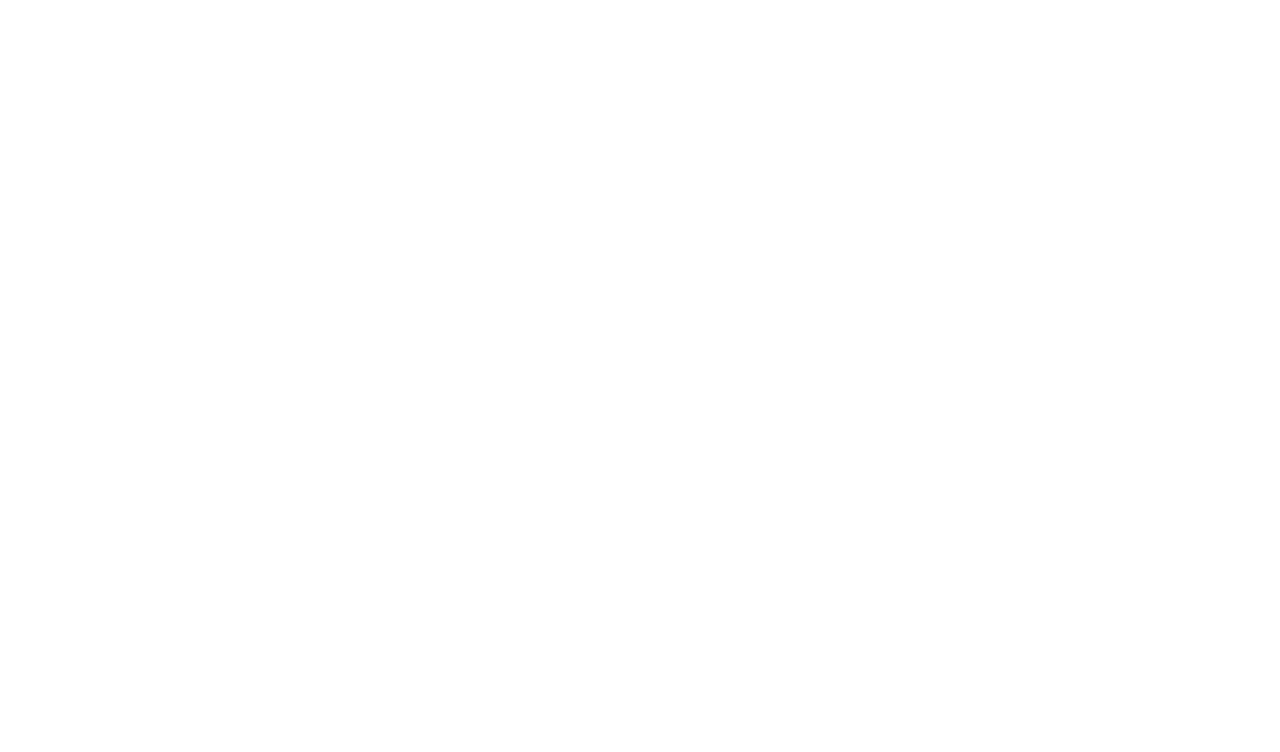
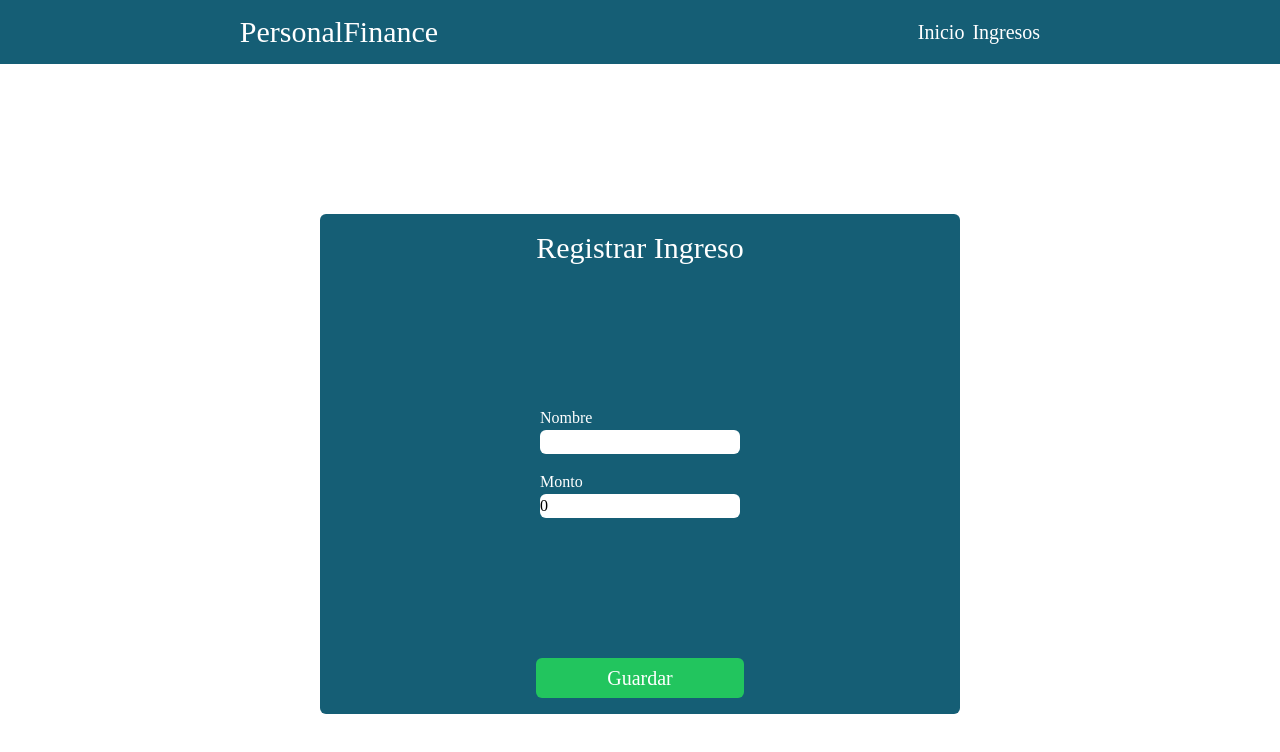
Before and after one commit to Barboza13/personal-finance, a Vue app: page /incomes in a window 1280 px wide. Before the commit this address had no page. Shown: the top 752 px of the page. Built offline with nearby package versions, Linux system fonts and the light colour scheme.

Commit message:
Added IncomeView, interfaces, IncomeService and configure routes for services.

```diff
--- a/src/components/NavBar.vue
+++ b/src/components/NavBar.vue
@@ -4,14 +4,19 @@
   <nav class="flex justify-around items-center h-16 bg-cyan-800">
     <section>
       <router-link to="/">
-        <h1 class="text-3xl text-white">Title</h1>
+        <h1 class="text-3xl text-white">PersonalFinance</h1>
       </router-link>
     </section>
     <section>
-      <ul class="gap-2">
+      <ul class="flex justify-center items-center gap-2">
         <li>
           <router-link to="/">
             <h1 class="text-xl text-white">Inicio</h1>
+          </router-link>
+        </li>
+        <li>
+          <router-link to="/incomes">
+            <h1 class="text-xl text-white">Ingresos</h1>
           </router-link>
         </li>
       </ul>
--- /dev/null
+++ b/src/interfaces/interfaces.ts
@@ -0,0 +1,4 @@
+export interface Income {
+  name: string
+  amount: number
+}
--- a/src/output.css
+++ b/src/output.css
@@ -558,12 +558,72 @@ video {
   display: flex;
 }
 
+.grid {
+  display: grid;
+}
+
+.h-10 {
+  height: 2.5rem;
+}
+
 .h-16 {
   height: 4rem;
 }
 
+.h-\[500px\] {
+  height: 500px;
+}
+
+.h-full {
+  height: 100%;
+}
+
+.w-52 {
+  width: 13rem;
+}
+
+.w-\[50\%\] {
+  width: 50%;
+}
+
+.w-full {
+  width: 100%;
+}
+
+.list-disc {
+  list-style-type: disc;
+}
+
+.grid-cols-1 {
+  grid-template-columns: repeat(1, minmax(0, 1fr));
+}
+
+.flex-col {
+  flex-direction: column;
+}
+
+.place-content-center {
+  place-content: center;
+}
+
+.items-start {
+  align-items: flex-start;
+}
+
 .items-center {
   align-items: center;
+}
+
+.justify-start {
+  justify-content: flex-start;
+}
+
+.justify-center {
+  justify-content: center;
+}
+
+.justify-between {
+  justify-content: space-between;
 }
 
 .justify-around {
@@ -574,9 +634,37 @@ video {
   gap: 0.5rem;
 }
 
+.gap-4 {
+  gap: 1rem;
+}
+
+.rounded-md {
+  border-radius: 0.375rem;
+}
+
 .bg-cyan-800 {
   --tw-bg-opacity: 1;
   background-color: rgb(21 94 117 / var(--tw-bg-opacity, 1));
+}
+
+.bg-gray-500 {
+  --tw-bg-opacity: 1;
+  background-color: rgb(107 114 128 / var(--tw-bg-opacity, 1));
+}
+
+.bg-green-500 {
+  --tw-bg-opacity: 1;
+  background-color: rgb(34 197 94 / var(--tw-bg-opacity, 1));
+}
+
+.bg-red-500 {
+  --tw-bg-opacity: 1;
+  background-color: rgb(239 68 68 / var(--tw-bg-opacity, 1));
+}
+
+.py-4 {
+  padding-top: 1rem;
+  padding-bottom: 1rem;
 }
 
 .text-3xl {
@@ -587,6 +675,11 @@ video {
 .text-xl {
   font-size: 1.25rem;
   line-height: 1.75rem;
+}
+
+.text-black {
+  --tw-text-opacity: 1;
+  color: rgb(0 0 0 / var(--tw-text-opacity, 1));
 }
 
 .text-white {
@@ -605,3 +698,21 @@ video {
 
   font-style: normal;
 }
+
+@media (min-width: 1024px) {
+  .lg\:h-screen {
+    height: 100vh;
+  }
+
+  .lg\:w-1\/2 {
+    width: 50%;
+  }
+
+  .lg\:w-full {
+    width: 100%;
+  }
+
+  .lg\:grid-cols-2 {
+    grid-template-columns: repeat(2, minmax(0, 1fr));
+  }
+}
--- a/src/router/index.ts
+++ b/src/router/index.ts
@@ -1,5 +1,6 @@
 import { createRouter, createWebHistory } from 'vue-router'
 import HomeView from '@views/HomeView.vue'
+import IncomeView from '@views/IncomeView.vue'
 
 const router = createRouter({
   history: createWebHistory(import.meta.env.BASE_URL),
@@ -9,6 +10,11 @@ const router = createRouter({
       name: 'home',
       component: HomeView,
     },
+    {
+      path: '/incomes',
+      name: 'income',
+      component: IncomeView,
+    },
   ],
 })
 
--- /dev/null
+++ b/src/services/IncomeService.ts
@@ -0,0 +1,38 @@
+import type { Income } from '@interfaces/interfaces'
+
+class IncomeService {
+  private readonly INCOME_KEY: string = 'income'
+  private incomes: Income[] = []
+
+  constructor() {
+    this.getDataFromLocalStorage()
+  }
+
+  /**
+   *  Get incomes list.
+   * @returns {Income[]} A incomes array.
+   */
+  getIncomes(): Income[] {
+    return this.incomes
+  }
+
+  /**
+   * Save new income.
+   * @param income The income to save.
+   */
+  saveIncome(income: Income): void {
+    let newIncomes = JSON.stringify([...this.incomes, income])
+    localStorage.setItem(this.INCOME_KEY, newIncomes)
+
+    this.getDataFromLocalStorage()
+  }
+
+  /**
+   * Get data from localStorage.
+   */
+  getDataFromLocalStorage(): void {
+    this.incomes = JSON.parse(localStorage.getItem(this.INCOME_KEY) ?? '[]')
+  }
+}
+
+export default IncomeService
--- a/src/views/HomeView.vue
+++ b/src/views/HomeView.vue
@@ -1,11 +1,48 @@
 <script lang="ts" setup>
+import { ref, onMounted, watch } from 'vue'
 import MainLayout from '@layouts/MainLayout.vue'
+import IncomeService from '@services/IncomeService'
+
+import type { Ref } from 'vue'
+import type { Income } from '@interfaces/interfaces'
+
+const incomeService = new IncomeService()
+const incomes: Ref<Income[]> = ref([])
+let total: Ref<number> = ref(0)
+
+onMounted(() => (incomes.value = incomeService.getIncomes()))
+
+// The watch is needed to access the "incomes" variable after the component is mounted.
+watch(incomes, (newIncomes) => {
+  total.value = newIncomes.reduce((sum, income) => sum + income.amount, 0)
+})
 </script>
 
 <template>
   <MainLayout>
     <template #default>
-      <h1 class="text-3xl">HomeView</h1>
+      <section class="grid grid-cols-1 lg:grid-cols-2 w-full lg:h-screen">
+        <article class="flex flex-col justify-start items-center lg:w-full h-full">
+          <div>
+            <h1 class="text-3xl">Lista de ingresos</h1>
+            <ul>
+              <li class="list-disc" v-for="income in incomes">
+                {{ income.name }} - {{ income.amount }}Gs.
+              </li>
+            </ul>
+            <h1>Total: {{ total }}Gs.</h1>
+          </div>
+        </article>
+
+        <article class="flex flex-col justify-start items-center lg:w-full h-full">
+          <div>
+            <h1 class="text-3xl">Lista de egresos</h1>
+            <ul>
+              <li class="list-disc"></li>
+            </ul>
+          </div>
+        </article>
+      </section>
     </template>
   </MainLayout>
 </template>
--- /dev/null
+++ b/src/views/IncomeView.vue
@@ -0,0 +1,71 @@
+<script lang="ts" setup>
+import { ref, onMounted } from 'vue'
+import MainLayout from '@layouts/MainLayout.vue'
+import IncomeService from '@services/IncomeService'
+
+import type { Ref } from 'vue'
+import type { Income } from '@interfaces/interfaces'
+
+const incomeService = new IncomeService()
+const incomes: Ref<Income[]> = ref([])
+const name: Ref<string> = ref('')
+const amount: Ref<number> = ref(0)
+
+onMounted(() => (incomes.value = incomeService.getIncomes()))
+
+const handleSubmit = (event: Event): void => {
+  event.preventDefault()
+
+  incomeService.saveIncome({ name: name.value, amount: amount.value } as Income)
+
+  name.value = ''
+  amount.value = 0
+}
+</script>
+
+<template>
+  <MainLayout>
+    <template #default>
+      <section class="flex justify-center items-center w-full lg:h-screen">
+        <form
+          class="flex flex-col justify-between items-center w-[50%] h-[500px] text-white bg-cyan-800 rounded-md py-4"
+          @submit="handleSubmit"
+        >
+          <div>
+            <h1 class="text-3xl">Registrar Ingreso</h1>
+          </div>
+
+          <div class="flex flex-col justify-center items-center gap-4">
+            <div class="flex flex-col">
+              <label for="name">Nombre</label>
+              <input
+                class="rounded-md text-black"
+                type="text"
+                id="name"
+                name="name"
+                v-model="name"
+              />
+            </div>
+            <div class="flex flex-col">
+              <label for="amount">Monto</label>
+              <input
+                class="rounded-md text-black"
+                type="number"
+                min="0"
+                id="amount"
+                name="amount"
+                v-model="amount"
+              />
+            </div>
+          </div>
+
+          <div class="flex justify-center items-center w-full">
+            <button class="w-52 h-10 text-xl bg-green-500 rounded-md" type="submit">Guardar</button>
+          </div>
+        </form>
+      </section>
+    </template>
+  </MainLayout>
+</template>
+
+<style scoped></style>
--- a/tsconfig.app.json
+++ b/tsconfig.app.json
@@ -12,10 +12,11 @@
       "@views/*": ["./src/views/*"],
       "@components/*": ["./src/components/*"],
       "@layouts/*": ["./src/layouts/*"],
-      "@types/*": ["./src/types/*"],
+      "@services/*": ["./src/services/*"],
+      "@interfaces/*": ["src/interfaces/*"],
       "@assets/*": ["./src/assets/*"],
       "@images/*": ["./src/assets/images/*"],
-      "@assets/icons/*": ["./src/assets/icons/*"]
+      "@icons/*": ["./src/assets/icons/*"]
     }
   }
 }
--- a/vite.config.ts
+++ b/vite.config.ts
@@ -14,7 +14,8 @@ export default defineConfig({
       '@views': path.resolve(__dirname, './src/views'),
       '@components': path.resolve(__dirname, './src/components'),
       '@layouts': path.resolve(__dirname, './src/layouts'),
-      '@types': path.resolve(__dirname, './src/types'),
+      '@services': path.resolve(__dirname, './src/services'),
+      '@interfaces': path.resolve(__dirname, './src/interfaces'),
       '@assets': path.resolve(__dirname, './src/assets'),
       '@images': path.resolve(__dirname, './src/assets/images'),
       '@icons': path.resolve(__dirname, './src/assets/icons'),
```
